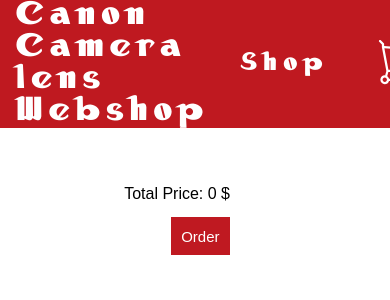
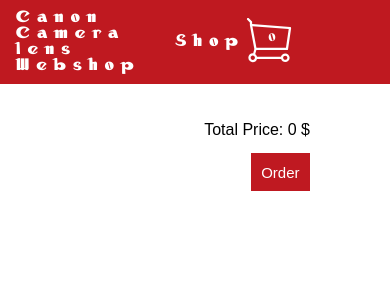
Before and after one commit to Franklin77711/shopping-cart, a React (Create React App) app: page /shopping-cart/cart in a window 390 px wide. Shown: the top 300 px of the page. Built offline with nearby package versions, Linux system fonts and the light colour scheme.

Commit message:
final touches, responsiveness

```diff
--- a/src/Components/cartpage/cartpage.css
+++ b/src/Components/cartpage/cartpage.css
@@ -42,8 +42,8 @@
 .order-container{
     position: absolute;
     right: 0;
-    top: 0;
-    margin-right: 10em;
+    top: -4em;
+    margin-right: 5em;
     height: 4em;
 }
 .order-button{
@@ -61,3 +61,12 @@
     border-radius: 50%;
     padding: 0;
 }
+
+@media screen and (max-width: 1000px) {
+    .single-product{
+        display: flex;
+        flex-direction: column;
+        font-size: smaller;
+        word-break: break-all;
+    }
+}
--- a/src/Components/cartpage/cartpage.js
+++ b/src/Components/cartpage/cartpage.js
@@ -24,7 +24,7 @@
 
     const handleDown = (product) =>{
         product.quantity = product.quantity - 1;
-        if(product.quantity == 0){
+        if(product.quantity === 0){
             setcartPageCart(cartPageCart.filter((obj)=> obj !== product))
         }
         sumTotal();
@@ -34,7 +34,8 @@
 
         cartPageCart.map((product) => {
             let sumPrice= Math.round(product.price * 0.0027) * product.quantity;
-             sumHelp = sumHelp+sumPrice
+            sumHelp = sumHelp+sumPrice
+            return sumHelp
             }
         )
         return sumHelp
@@ -45,7 +46,8 @@
 
         cartPageCart.map((product) => {
             let sumPrice= Math.round(product.price * 0.0027) * product.quantity;
-             sumHelp = sumHelp+sumPrice
+            sumHelp = sumHelp+sumPrice
+            return sumHelp
             }
         )
         setTotalSum(sumHelp)
@@ -62,18 +64,18 @@
 
     const handleRemove = (product)=> {
         if(cartPageCart.includes(product)){
+
             setcartPageCart(cartPageCart.filter((obj)=> obj !== product))
             someTotalRemove(product);
+
         }
-
-
     }
     return(
         <div>
             <NavBar inCart={cartPageCart}/>
             <div className="item-container">
                 {cartPageCart.map((product) =>
-                    <div className="single-product"  key={uniqid()}>
+                    <div className="single-product" key={uniqid()}>
                         <img src={product.image} alt="product" className="product-image cart-image"></img>
                         <h2 className="cart-name">{product.name}</h2>
                         <div className="quantity-container">
--- a/src/Components/homepage/home.css
+++ b/src/Components/homepage/home.css
@@ -2,13 +2,14 @@
     display: flex;
     flex-direction: column;
     position:absolute;
-    top: 50%;
+    top: 40%;
     left: 50%;
     transform: translate(-50%, -50%);
     align-items: center;
     font-family: Arial, Helvetica, sans-serif;
     letter-spacing: normal;
     gap: 1em;
+    text-align: center;
 }
 #homepage-link{
     padding: 1em;
@@ -19,7 +20,21 @@
     position: absolute;
     bottom: 0;
     right: 0;
-    width: 30%;
+    width: 20em;
     margin-right: 7em;
     margin-bottom: 1em;
+    z-index: -1;
 }
+
+@media screen and (max-width: 600px) {
+    .home-svg{
+        max-width: 60%;
+        height: auto;
+        margin-right: -2em;
+    }
+    .content{
+        margin-top: 2em;
+        top: 40%;
+        width: fit-content;
+    }
+}
--- a/src/Components/homepage/home.js
+++ b/src/Components/homepage/home.js
@@ -18,7 +18,7 @@
                 <h2>Please feel free to leave your money here and buy everything!</h2>
                 <Link to="/shopping-cart/shop" state= {inCart} className="link" id="homepage-link"><button className="button">Click HERE to Shop Now!</button></Link>
             </div>
-            <img src={HomeSVG} className="home-svg"></img>
+            <img src={HomeSVG} className="home-svg" alt="camera and photos"></img>
         </div>
     )
 }
--- a/src/Components/navbar/navbar.css
+++ b/src/Components/navbar/navbar.css
@@ -12,7 +12,8 @@
 .navbar{
     display: flex;
     gap: 3em;
-    margin: 1em 2em ;
+    margin: 1em 0;
+    margin-right: 10em;
     align-items: center;
 }
 .header{
@@ -33,6 +34,7 @@
     right: 20%;
     font-size: 16px;
     z-index: -1;
+    transition: 2s;
 }
 .link h1, .link h2{
     color: white
@@ -41,3 +43,25 @@
 .img-svg{
     filter: invert(93%) sepia(0%) saturate(7473%) hue-rotate(89deg) brightness(110%) contrast(107%);
 }
+
+@media screen and (max-width: 600px) {
+    .link h1{
+        font-size: 1em;
+        width: 10em
+
+    }
+    .link h2{
+        font-size: 1em;
+    }
+    .header{
+        gap: 0em;
+    }
+    .navbar{
+        gap: 0;
+        margin: 1em 0;
+        margin-right: 10em;
+    }
+    .navigation{
+        gap: 1em;
+    }
+}
--- a/src/Components/shoppage/shoppage.css
+++ b/src/Components/shoppage/shoppage.css
@@ -16,7 +16,7 @@
 
 .items{
     padding: 2.5em 0;
-    width: 75%;
+    width: 70%;
     height: 100%;
     font-size: 32px;
     display: grid;
@@ -86,3 +86,27 @@
     margin-right: 0;
 
 }
+
+@media screen and (max-width: 1000px) {
+    .shoppagecontent{
+        display: flex;
+        flex-direction: column;
+        min-width: fit-content;
+    }
+    .item-nav{
+        position: relative;
+        font-size: 2em;
+        margin: 0;
+        margin-top: 3em;
+
+        padding: 0;
+    }
+    ol{
+        display: flex;
+        flex-direction: row;
+        margin: 0;
+    }
+    .items{
+        margin: 0;
+    }
+}
```
